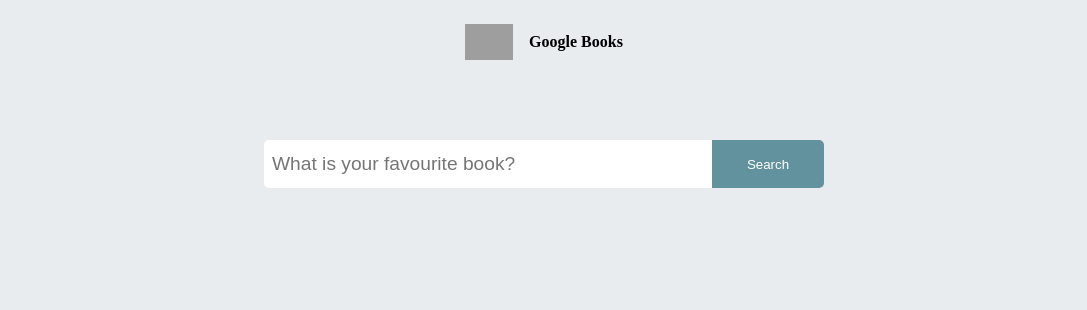
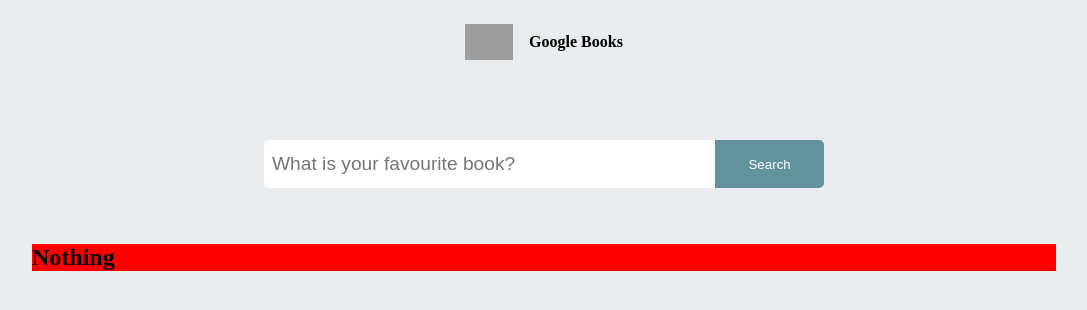
Before and after one commit to Tyson229/google-books-1, a React (Vite) app in the folder google-books/: page / in a window 1280 px wide. Shown: the top 310 px of the page, without its empty margins (96-1183 px from the left). Built offline with nearby package versions, Linux system fonts and the light colour scheme; grey boxes are pictures that could not be loaded.

Commit message:
search and fetch works

```diff
--- a/google-books/src/App.jsx
+++ b/google-books/src/App.jsx
@@ -6,26 +6,19 @@ import SearchBar from './components/searchBar/SearchBar'
 import Container from './components/container/Container'
 
 const App = () => {
-  const [term, setTerm]= useState('')
-  const [books, setBooks] = useState([])
-  const HandleSearch = (event) => {
-    setTerm(event.target.value);
-    console.log(event.target.value);
-    getBooks(term);
+  const [term, setTerm]= useState('') //Search term
+
+  // This is to handle the state of the App.js
+  const onSearch = (input) => {
+    setTerm(input)
   }
 
-  const getBooks = async (term) => {
-    const api = 'https://www.googleapis.com/books/v1/volumes?q=' + term.split(' ').join('+');
-    const response = await fetch (api);
-    const json = await response.json()
-    setBooks(json);
-  }
 
   return (
     <div className={style.App}>
-        <Header/>
-      <SearchBar HandleSearch={HandleSearch}/>
-      <Container DisplayBooks={books}/>
+      <Header/>
+      <SearchBar onSearch = {onSearch}/>
+      <Container query={term}/>
     </div>
   );
 }
--- a/google-books/src/components/bookCard/BookCard.jsx
+++ b/google-books/src/components/bookCard/BookCard.jsx
@@ -1,11 +1,8 @@
 import style from "./BookCard.module.scss"
-const BookCard = () => {
+const BookCard = (book) => {
     return (
         <div className={style.BookCard}>
-            <img src="/"></img>
-            <p>author</p>
-            <p>title</p>
-            <p>description</p>
+            <p>test</p>
         </div>
     )
 }
--- a/google-books/src/components/container/Container.jsx
+++ b/google-books/src/components/container/Container.jsx
@@ -1,12 +1,39 @@
 import BookCard from "../bookCard/BookCard"
 import style from "./Container.module.scss"
-const Container = (books) => {
-    console.log(books)
+import getBooks from "../../services/books.js"
+import { useState } from "react"
+import { useEffect } from "react"
+
+
+const Container = ({query}) => {
+    // Create an empty array ready to store books
+    const [results, setResults] = useState([]);
+
+    // Pass the term to books to get back the result
+    useEffect(() => {
+        getBooks(query).then((books) => setResults(books.items)) ;
+        console.log(results)
+    }, [query])
+    // Display the result
+
     return (
         <div className={style.Container}>
+            {/* {results.map((element) => (
+                <BookCard book={element}/>
+            ))} */}
 
+            {
+                results ? (
+                    results.map(() => {
+                        <BookCard/>
+                    })
+                )
+
+                :
+                <h2>Nothing</h2>
+            }
         </div>
-    )
-}
+    );
+};
 
 export default  Container
--- a/google-books/src/components/searchBar/SearchBar.jsx
+++ b/google-books/src/components/searchBar/SearchBar.jsx
@@ -1,10 +1,29 @@
+import { useState } from "react"
 import style from "./SearchBar.module.scss"
-const SearchBar = ({HandleSearch}) => {
+
+const SearchBar = ({onSearch}) => {
+    const [term, setTerm] = useState('');
+
+    // When input is changed, update the term
+    const onInputChange = (event) => {
+        setTerm(event.target.value);
+    }
+
+    // When the seearch button is clicked, run the onSearch function and pass in the term
+    const onFormSubmit = (event) => {
+        event.preventDefault();
+        onSearch(term);
+    }
+
     return (
-        <div className={style.SearchBar}>
-            <input onChange={HandleSearch} type="search" placeholder="What is your favourite book?"></input>
-            <button onClick={HandleSearch}>Search</button>
-        </div>
+        <form className={style.SearchBar} onSubmit={onFormSubmit}>
+            {/* Set the value of the input equal to the value
+                Whenever the input is changed, update the term
+                When the Search is clicked or Enter key is pressed, pass the term to the onSearch function at App.jsx
+                Do this so the App.jsx can have the same state value as SearchBar.jsx*/}
+            <input onChange={onInputChange} type="text" value={term} placeholder="What is your favourite book?"></input>
+            <button type="submit">Search</button>
+        </form>
     )
 }
 
--- /dev/null
+++ b/google-books/src/services/books.js
@@ -0,0 +1,10 @@
+const getBooks = async (query) => {
+    if (!query) return [];
+
+    const api = 'https://www.googleapis.com/books/v1/volumes?q=' + query.split(' ').join('+');
+    const response = await fetch(api);
+    const json = await response.json()
+    return json;
+}
+
+export default getBooks;
```
